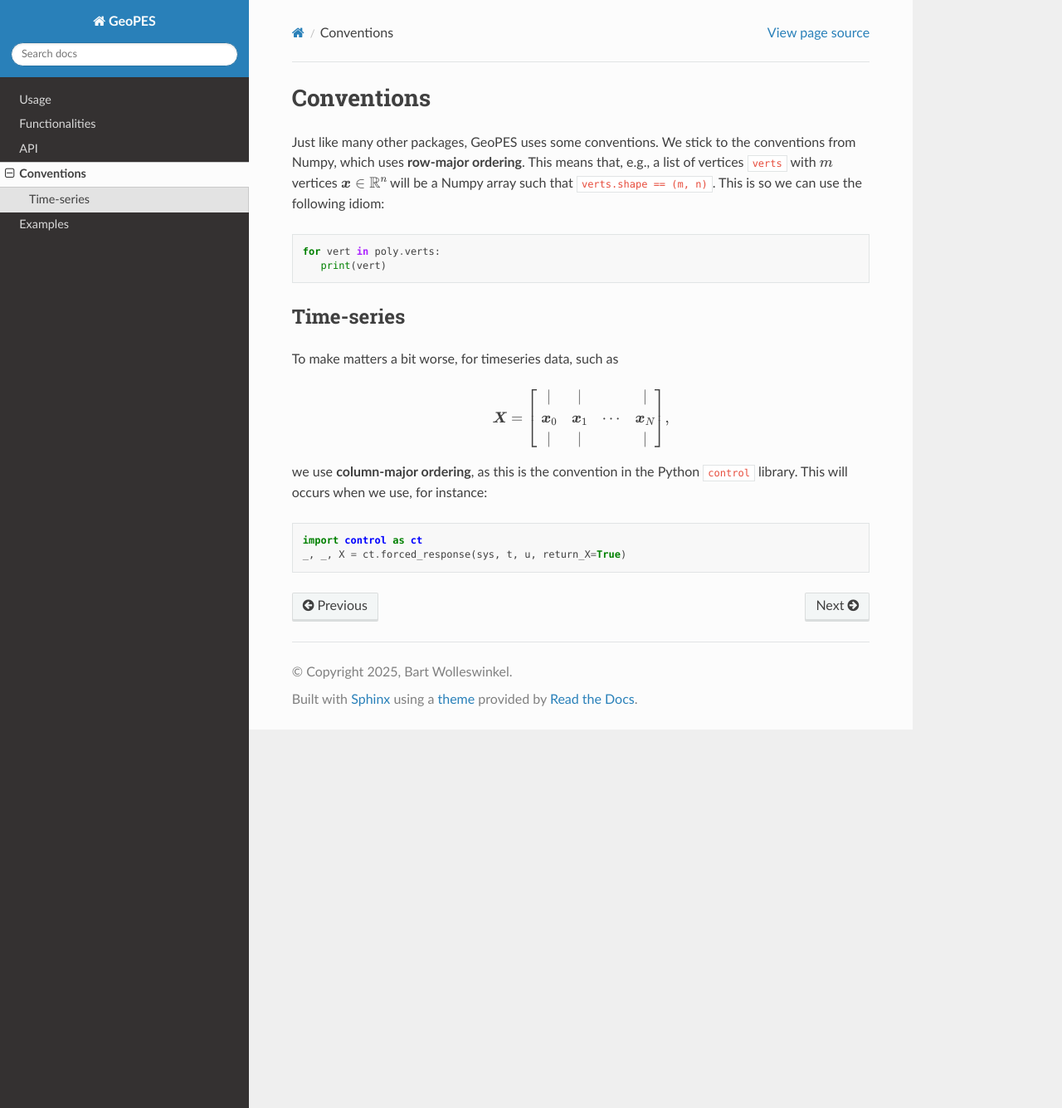
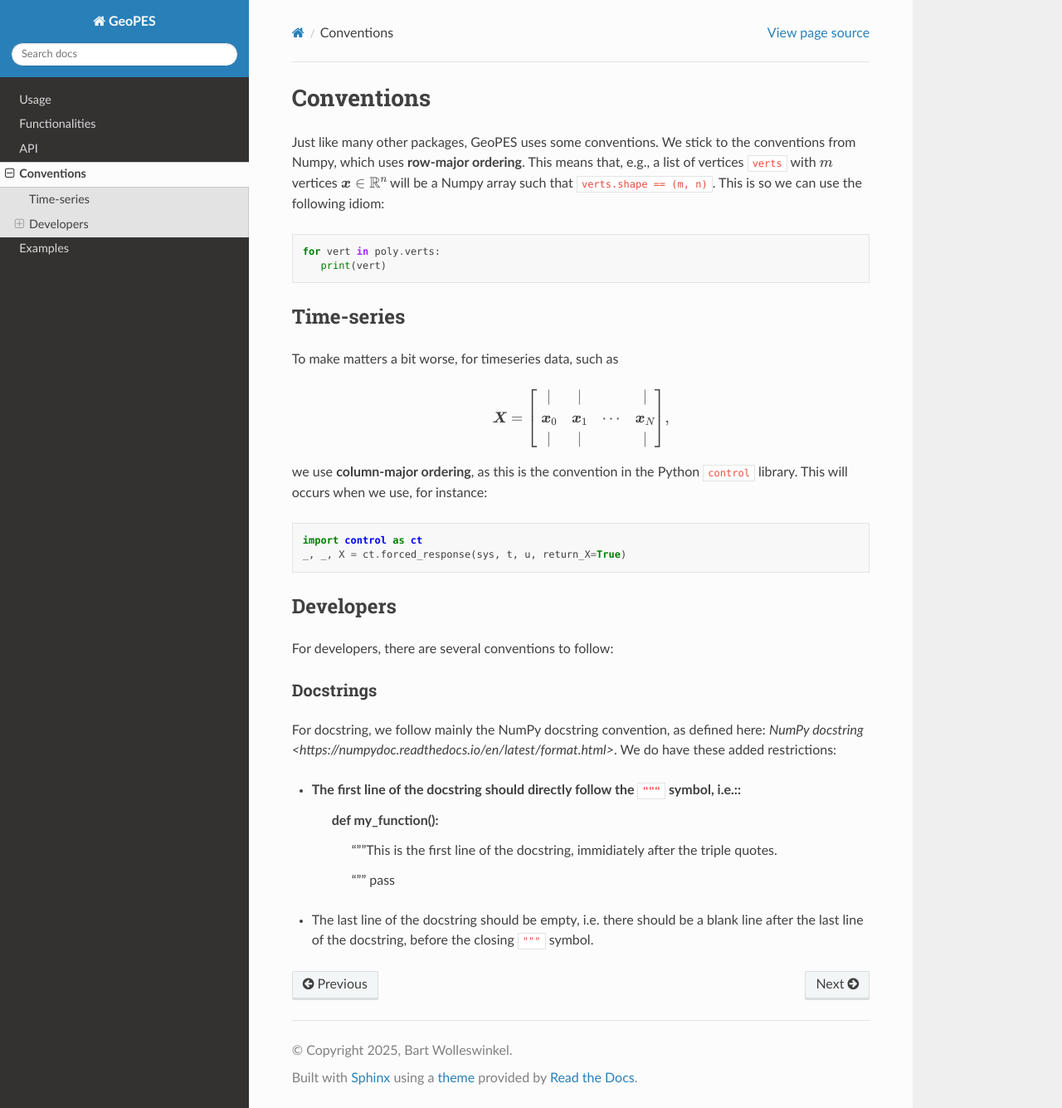
Before and after one commit to bwolleswinkel/geopes, a Sphinx documentation site: the page built from docs/source/conventions.rst, in a window 1280 px wide and 1335 px high. Shown: the whole window at 83% size. Built offline with Sphinx 7.4.7 and the Read the Docs theme 3.1.0, drawn with Linux system fonts in a browser that asks for light colours.

Commit message:
Added docstring conventions

```diff
--- a/docs/source/conventions.rst
+++ b/docs/source/conventions.rst
@@ -18,3 +18,22 @@ we use **column-major ordering**, as this is the convention in the Python ``cont
 
    import control as ct
    _, _, X = ct.forced_response(sys, t, u, return_X=True)
+
+----------
+Developers
+----------
+
+For developers, there are several conventions to follow:
+
+Docstrings
+^^^^^^^^^^
+
+For docstring, we follow mainly the NumPy docstring convention, as defined here: `NumPy docstring <https://numpydoc.readthedocs.io/en/latest/format.html>`. We do have these added restrictions:
+
+- The first line of the docstring should directly follow the ``"""`` symbol, i.e.::
+   def my_function():
+       """This is the first line of the docstring, immidiately after the triple quotes.
+
+       """
+       pass
+- The last line of the docstring should be empty, i.e. there should be a blank line after the last line of the docstring, before the closing ``"""`` symbol.
```
